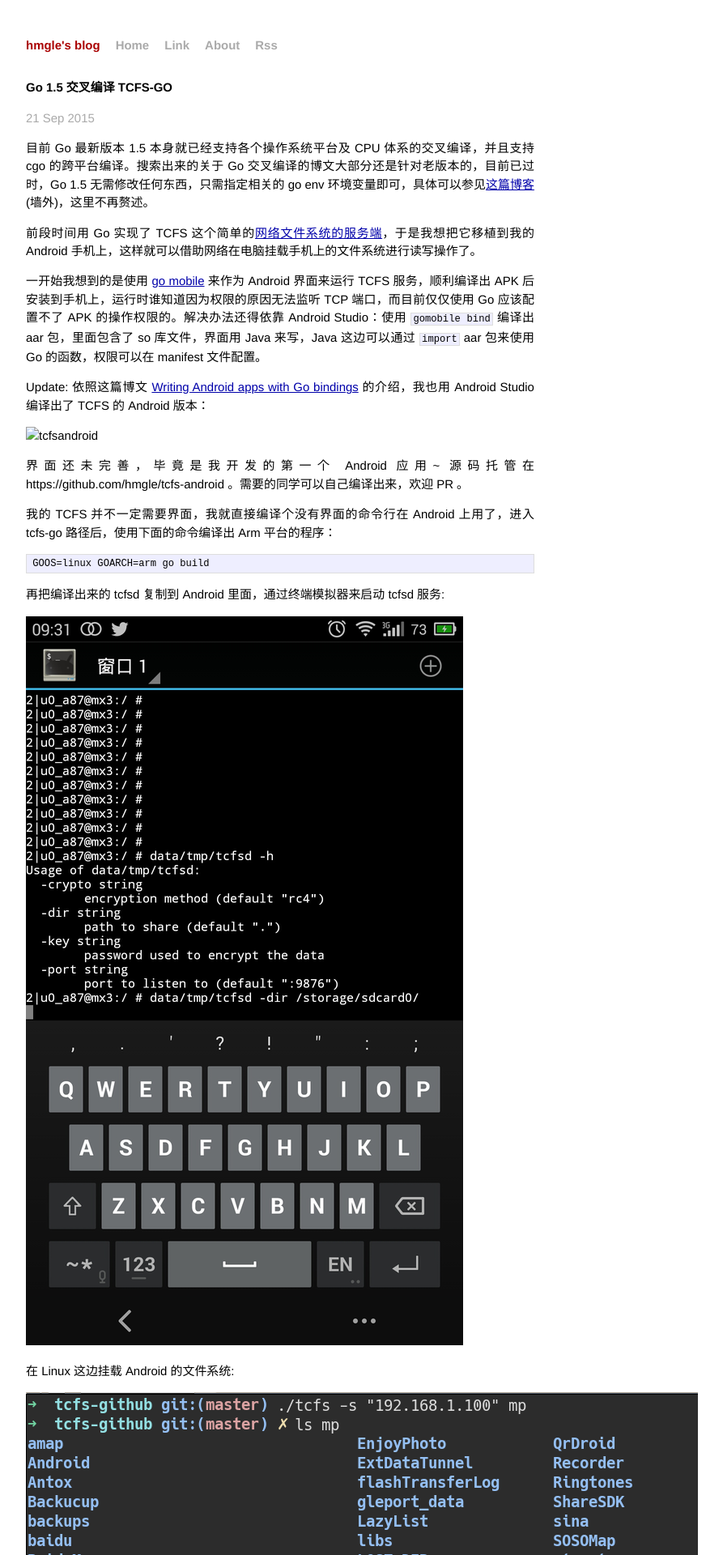
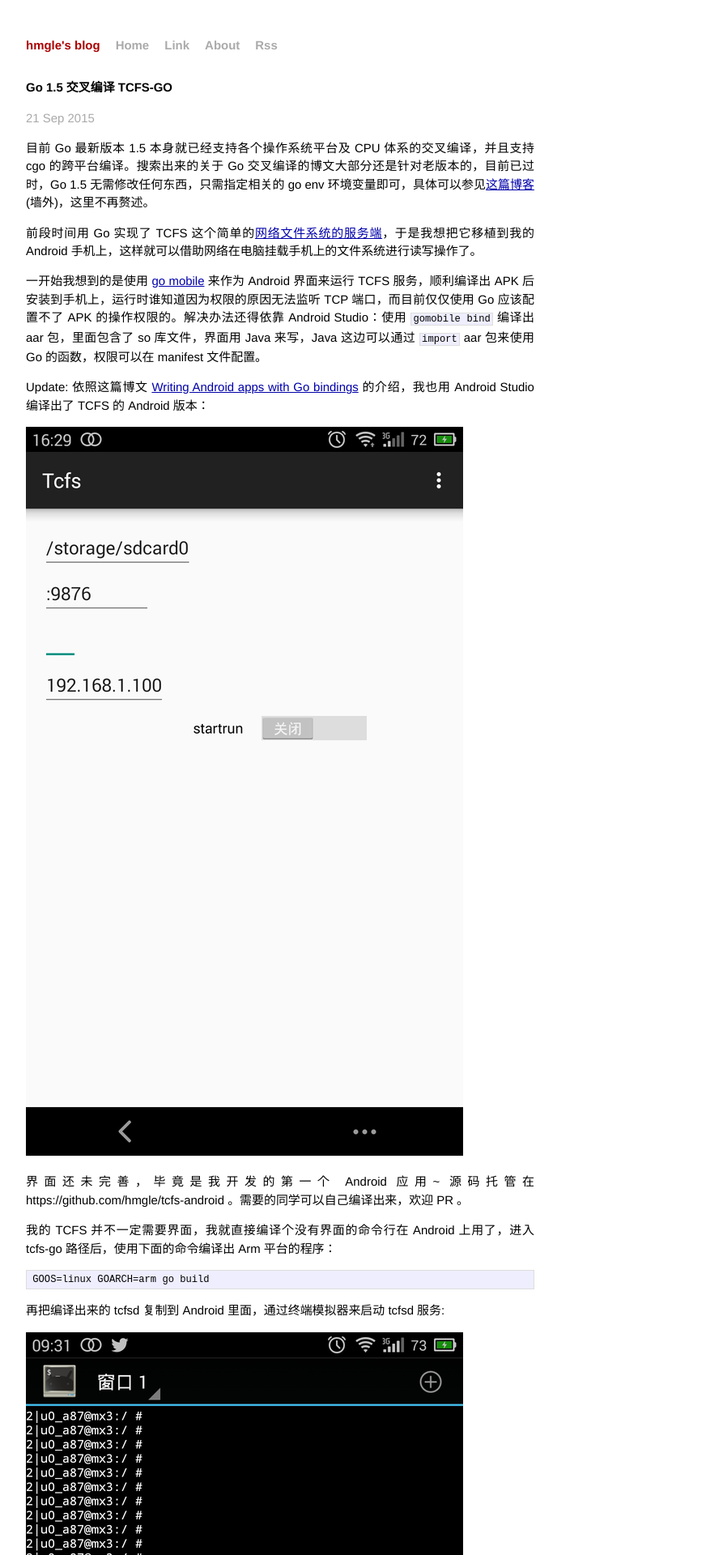
Before and after one commit to hmgle/hmgle.github.com, a Jekyll site: the page built from _posts/2015-09-21-go-cross-compile-tcfs.md, in a window 1280 px wide. Shown: the top 1920 px of the page at 81% size, without its empty margins (294-1187 px from the left). Built offline with Jekyll 4.4.1, drawn with Linux system fonts in a browser that asks for light colours; Markdown is read by kramdown in place of the engine named in the settings; comment, search, counter and statistics services are not loaded.

Commit message:
fix pic url

```diff
--- a/_posts/2015-09-21-go-cross-compile-tcfs.md
+++ b/_posts/2015-09-21-go-cross-compile-tcfs.md
@@ -13,7 +13,7 @@ categories: Golang
 
 Update: 依照这篇博文 [Writing Android apps with Go bindings](http://www.sajalkayan.com/post/android-apps-golang.html) 的介绍，我也用 Android Studio 编译出了 TCFS 的 Android 版本：
 
-![tcfsandroid]({{ site.url }}/tcfsandroid.png)
+![tcfsandroid]({{ site.url }}/images/tcfsandroid.png)
 
 界面还未完善，毕竟是我开发的第一个 Android 应用~ 源码托管在 https://github.com/hmgle/tcfs-android 。需要的同学可以自己编译出来，欢迎 PR 。
 
```
